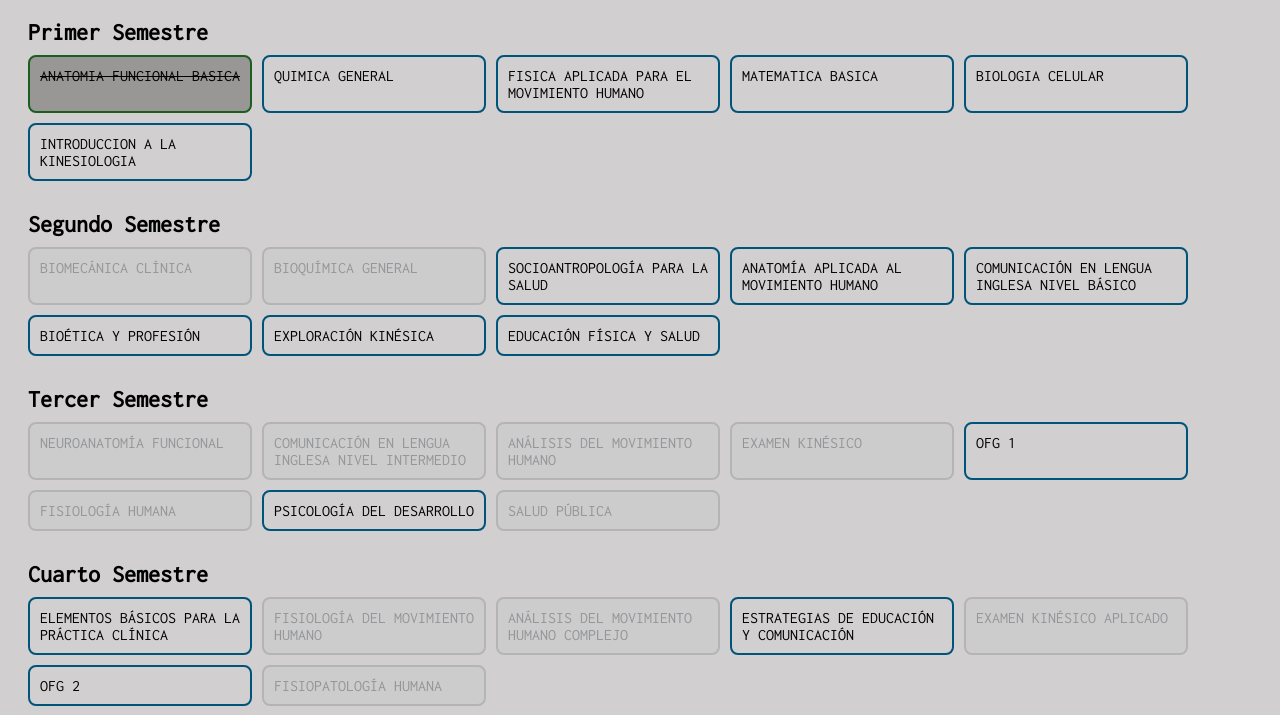
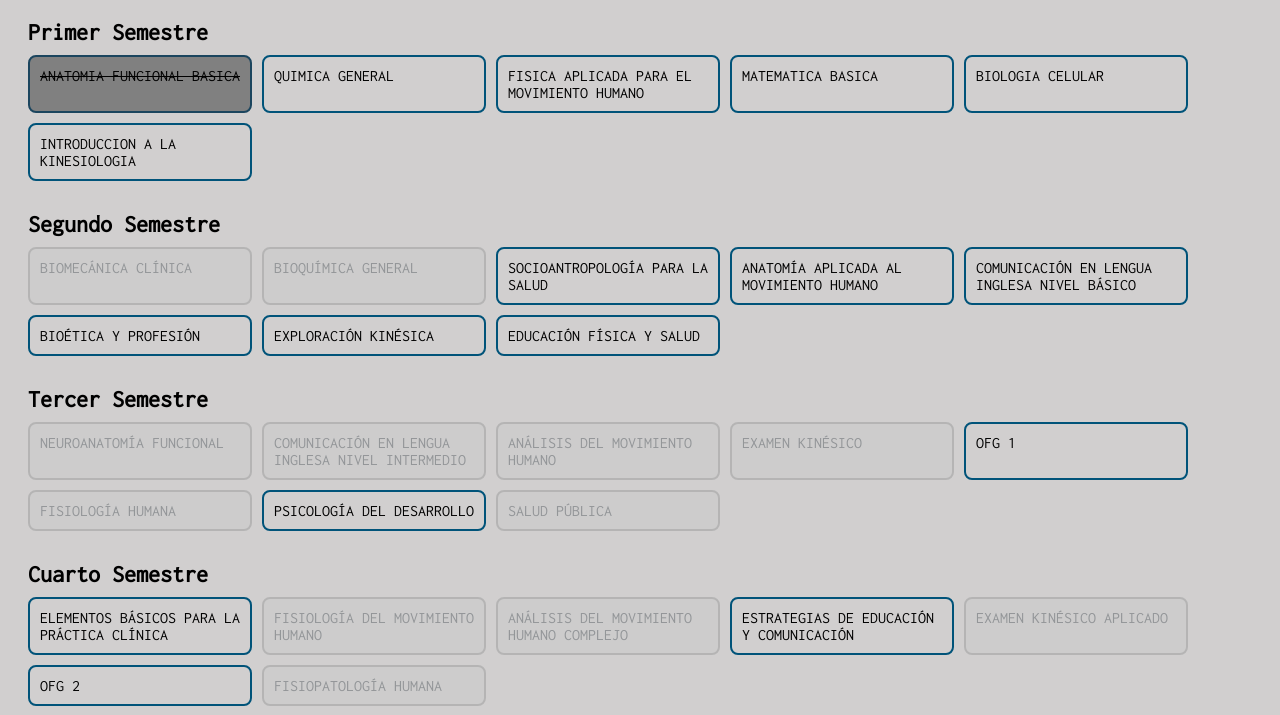
Before and after one commit to nokiiiisi/malla-interactiva-kine, a plain HTML site: page index.html in a window 1280 px wide. Both pictures are taken after a click on the element "ANATOMIA FUNCIONAL BASICA". Shown: the part 85-800 px from the top of the page. Drawn offline with Linux system fonts and the light colour scheme.

Commit message:
Update style.css

```diff
--- a/style.css
+++ b/style.css
@@ -52,8 +52,8 @@ h1 {
 }
 
 .ramo.aprobado {
-  background: #2e7d32; /* verde fuerte */
-  border-color: #1b5e20;
+  background: #2e6d7d;
+  border-color: #1b455e;
 }
 
 .tooltip {
@@ -77,6 +77,6 @@ h1 {
 }
 
 .ramo.aprobado {
-  background-color: #999696; /* color verde */
-  text-decoration: line-through; /* 🔴 ESTO ES LO QUE HACE LA TACHADURA */
+  background-color: #808080;
+  text-decoration: line-through;
 }
```
